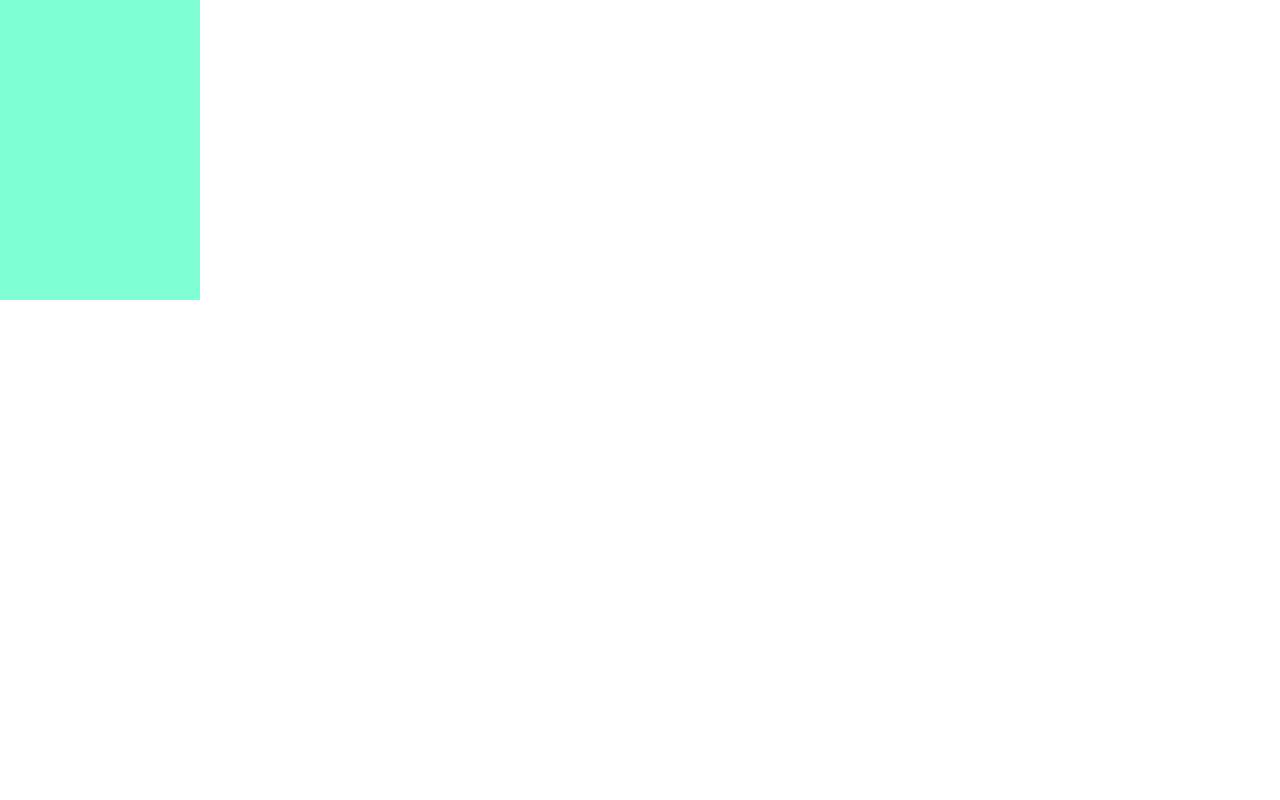
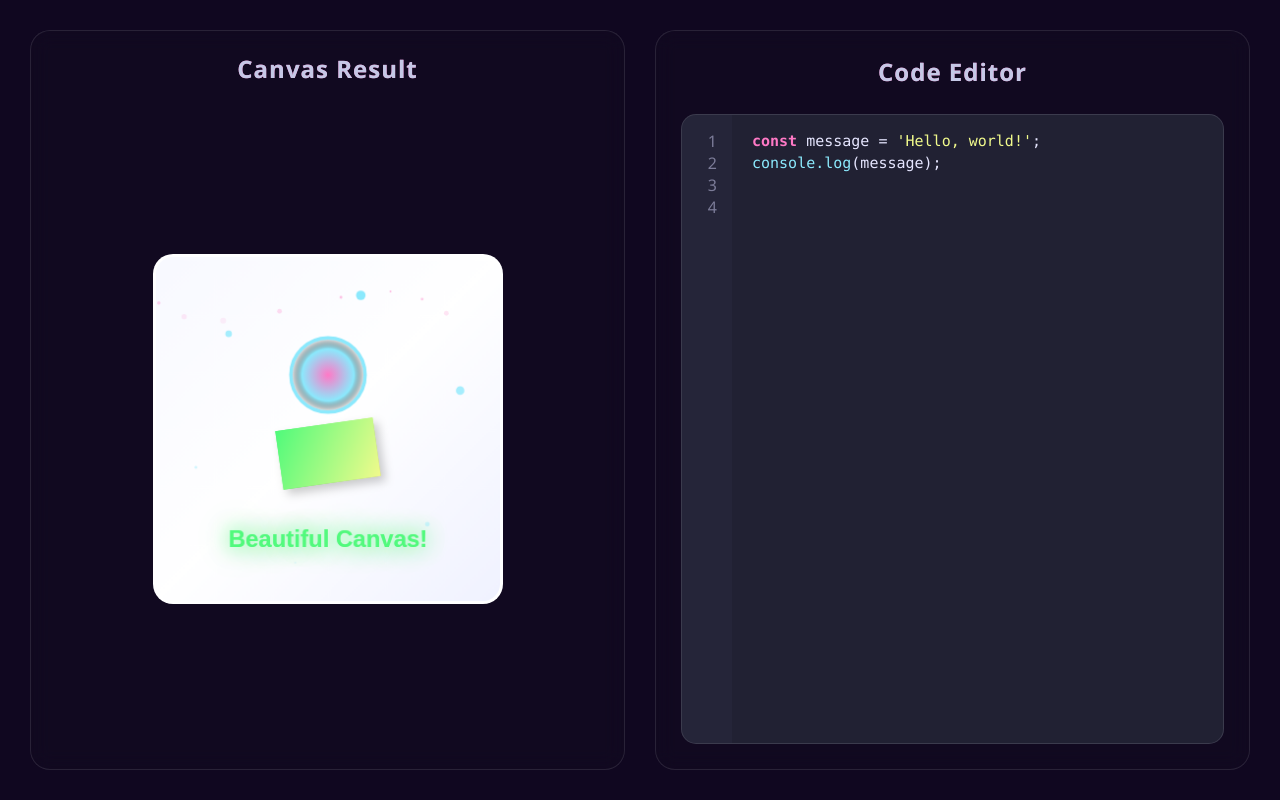
Before and after one commit to banksinn/canvas-2d, a plain HTML site: page index.html in a window 1280 px wide. Drawn offline with Linux system fonts and the light colour scheme.

Commit message:
feat: 🎸 decorating

```diff
--- a/index.html
+++ b/index.html
@@ -7,7 +7,29 @@
     <link rel="stylesheet" href="style.css" />
   </head>
   <body>
-    <canvas id="canvas"></canvas>
+    <div class="container">
+      <div class="left-panel">
+        <h3>Canvas Result</h3>
+        <div class="canvas-container">
+          <canvas id="canvas"></canvas>
+        </div>
+      </div>
+      <div class="right-panel">
+        <h3>Code Editor</h3>
+        <div class="editor">
+          <div class="line-numbers">
+            <span>1</span>
+            <span>2</span>
+            <span>3</span>
+            <span>4</span>
+          </div>
+          <pre class="code">
+<span class="keyword">const</span> message = <span class="string">'Hello, world!'</span>;
+<span class="function">console.log</span>(message);
+      </pre>
+        </div>
+      </div>
+    </div>
     <script src="script.js"></script>
   </body>
 </html>
--- a/script.js
+++ b/script.js
@@ -0,0 +1,135 @@
+// Initialize canvas
+const canvas = document.getElementById("canvas");
+const ctx = canvas.getContext("2d");
+
+// Set canvas size
+canvas.width = 350;
+canvas.height = 350;
+
+let animationFrame;
+let time = 0;
+
+// Create gradient backgrounds
+function createGradient(x1, y1, x2, y2, colors) {
+  const gradient = ctx.createLinearGradient(x1, y1, x2, y2);
+  colors.forEach((color, index) => {
+    gradient.addColorStop(index / (colors.length - 1), color);
+  });
+  return gradient;
+}
+
+// Draw animated example
+function drawAnimatedExample() {
+  // Clear canvas with subtle background
+  ctx.fillStyle = createGradient(0, 0, canvas.width, canvas.height, [
+    "#f8f9ff",
+    "#ffffff",
+    "#f0f2ff",
+  ]);
+  ctx.fillRect(0, 0, canvas.width, canvas.height);
+
+  // Floating particles in background
+  for (let i = 0; i < 8; i++) {
+    const x = (canvas.width / 8) * i + Math.sin(time * 0.01 + i) * 20;
+    const y = 50 + Math.cos(time * 0.015 + i) * 15;
+    const size = 2 + Math.sin(time * 0.02 + i) * 1;
+
+    ctx.beginPath();
+    ctx.arc(x, y, size, 0, 2 * Math.PI);
+    ctx.fillStyle = `rgba(255, 121, 198, ${
+      0.3 + Math.sin(time * 0.01 + i) * 0.2
+    })`;
+    ctx.fill();
+  }
+
+  // Animated pulsing circle with gradient
+  const pulseFactor = 1 + Math.sin(time * 0.02) * 0.2;
+  const circleRadius = 40 * pulseFactor;
+
+  ctx.beginPath();
+  ctx.arc(175, 120, circleRadius, 0, 2 * Math.PI);
+
+  const circleGradient = ctx.createRadialGradient(
+    175,
+    120,
+    0,
+    175,
+    120,
+    circleRadius
+  );
+  circleGradient.addColorStop(0, "#ff79c6");
+  circleGradient.addColorStop(0.7, "#8be9fd");
+  circleGradient.addColorStop(1, "transparent");
+
+  ctx.fillStyle = circleGradient;
+  ctx.fill();
+
+  // Add stroke with animation
+  ctx.strokeStyle = "#8be9fd";
+  ctx.lineWidth = 3 + Math.sin(time * 0.03) * 1;
+  ctx.stroke();
+
+  // Rotating rectangle with gradient
+  ctx.save();
+  ctx.translate(175, 200);
+  ctx.rotate(time * 0.01);
+
+  const rectGradient = createGradient(-50, -30, 50, 30, ["#f1fa8c", "#50fa7b"]);
+  ctx.fillStyle = rectGradient;
+  ctx.fillRect(-50, -30, 100, 60);
+
+  // Add subtle shadow
+  ctx.shadowColor = "rgba(0, 0, 0, 0.2)";
+  ctx.shadowBlur = 10;
+  ctx.shadowOffsetX = 5;
+  ctx.shadowOffsetY = 5;
+  ctx.fillRect(-50, -30, 100, 60);
+
+  ctx.restore();
+
+  // Animated text with glow effect
+  ctx.save();
+  ctx.shadowColor = "#50fa7b";
+  ctx.shadowBlur = 20;
+  ctx.fillStyle = "#50fa7b";
+  ctx.font = "bold 24px Arial";
+  ctx.textAlign = "center";
+
+  const textY = 290 + Math.sin(time * 0.025) * 5;
+  ctx.fillText("Beautiful Canvas!", 175, textY);
+
+  // Add second text layer for extra glow
+  ctx.shadowBlur = 40;
+  ctx.globalAlpha = 0.5;
+  ctx.fillText("Beautiful Canvas!", 175, textY);
+
+  ctx.restore();
+
+  // Animated border sparkles
+  for (let i = 0; i < 6; i++) {
+    const angle = time * 0.02 + (i * Math.PI) / 3;
+    const x = 175 + Math.cos(angle) * 140;
+    const y = 175 + Math.sin(angle) * 140;
+    const sparkleSize = 3 + Math.sin(time * 0.05 + i) * 2;
+
+    ctx.beginPath();
+    ctx.arc(x, y, sparkleSize, 0, 2 * Math.PI);
+    ctx.fillStyle = `rgba(139, 233, 253, ${
+      0.6 + Math.sin(time * 0.03 + i) * 0.4
+    })`;
+    ctx.fill();
+  }
+
+  time += 1;
+  animationFrame = requestAnimationFrame(drawAnimatedExample);
+}
+
+// Start animation
+drawAnimatedExample();
+
+// Add resize handler
+window.addEventListener("resize", () => {
+  drawAnimatedExample();
+});
+
+console.log("Beautiful animated canvas initialized successfully!");
--- a/style.css
+++ b/style.css
@@ -5,11 +5,151 @@
 html, body {
   margin: 0;
   padding: 0;
+  height: 100vh;
+  font-family: 'Segoe UI', Tahoma, Geneva, Verdana, sans-serif;
+  background: #100720;
+  color: #c5c8e6;
+  overflow: hidden;
+}
+
+.container {
+  display: flex;
+  height: 100vh;
+  gap: 30px;
+  padding: 30px;
+  position: relative;
+}
+
+.left-panel, .right-panel {
+  flex: 1;
+  display: flex;
+  flex-direction: column;
+  position: relative;
+  z-index: 1;
+  backdrop-filter: blur(10px);
+  background: rgba(30, 30, 47, 0.1);
+  border-radius: 20px;
+  border: 1px solid rgba(255, 255, 255, 0.1);
+  padding: 25px;
+  transition: all 0.3s cubic-bezier(0.4, 0, 0.2, 1);
+}
+
+.left-panel:hover, .right-panel:hover {
+  transform: translateY(-5px);
+  border-color: #ff79c6;
+}
+
+.left-panel h3, .right-panel h3 {
+  margin: 0 0 25px 0;
+  background: #ff79c6;
+  background-clip: text;
+  font-size: 24px;
+  font-weight: 600;
+  text-align: center;
+  letter-spacing: 1px;
+  position: relative;
+}
+
+.left-panel {
+  align-items: center;
+  justify-content: flex-start;
+}
+
+.canvas-container {
+  position: relative;
+  display: flex;
+  align-items: center;
+  justify-content: center;
+  flex: 1;
 }
 
 canvas {
   display: block;
-  width: 200px;
-  height: 300px;
-  background-color: aquamarine;
+  width: 350px;
+  height: 350px;
+  background: #ffffff;
+  border: 3px solid transparent;
+  border-radius: 20px;
+  position: relative;
+  transition: all 0.3s cubic-bezier(0.4, 0, 0.2, 1);
 }
+
+canvas:hover {
+  transform: scale(1.02);
+}
+
+.editor {
+  display: flex;
+  background: #252539;
+  border-radius: 15px;
+  overflow: hidden;
+  flex: 1;
+  border: 1px solid rgba(255, 255, 255, 0.1);
+  position: relative;
+  transition: all 0.3s cubic-bezier(0.4, 0, 0.2, 1);
+}
+
+.line-numbers {
+  color: #7c7c98;
+  padding: 15px;
+  text-align: right;
+  user-select: none;
+  min-width: 50px;
+  position: relative;
+}
+
+.line-numbers span {
+  display: block;
+  height: 22px;
+  transition: color 0.2s ease;
+}
+
+.line-numbers span:hover {
+  color: #ff79c6;
+}
+
+.code {
+  padding: 15px 20px;
+  color: #e6e6ff;
+  margin: 0;
+  flex: 1;
+  font-family: 'Fira Code', 'Monaco', 'Menlo', 'Ubuntu Mono', monospace;
+  font-size: 15px;
+  line-height: 22px;
+  overflow-y: auto;
+  background: rgba(0, 0, 0, 0.1);
+  position: relative;
+}
+
+.keyword {
+  color: #ff79c6;
+  font-weight: 600;
+}
+
+.string {
+  color: #f1fa8c;
+}
+
+.function {
+  color: #8be9fd;
+}
+
+/* Add some animation keyframes */
+@keyframes glow {
+  0%, 100% { opacity: 1; }
+  50% { opacity: 0.8; }
+}
+
+@keyframes float {
+  0%, 100% { transform: translateY(0px); }
+  50% { transform: translateY(-5px); }
+}
+
+/* Floating animation for titles */
+.left-panel h3, .right-panel h3 {
+  animation: float 3s ease-in-out infinite;
+}
+
+.right-panel h3 {
+  animation-delay: 1.5s;
+}
```
